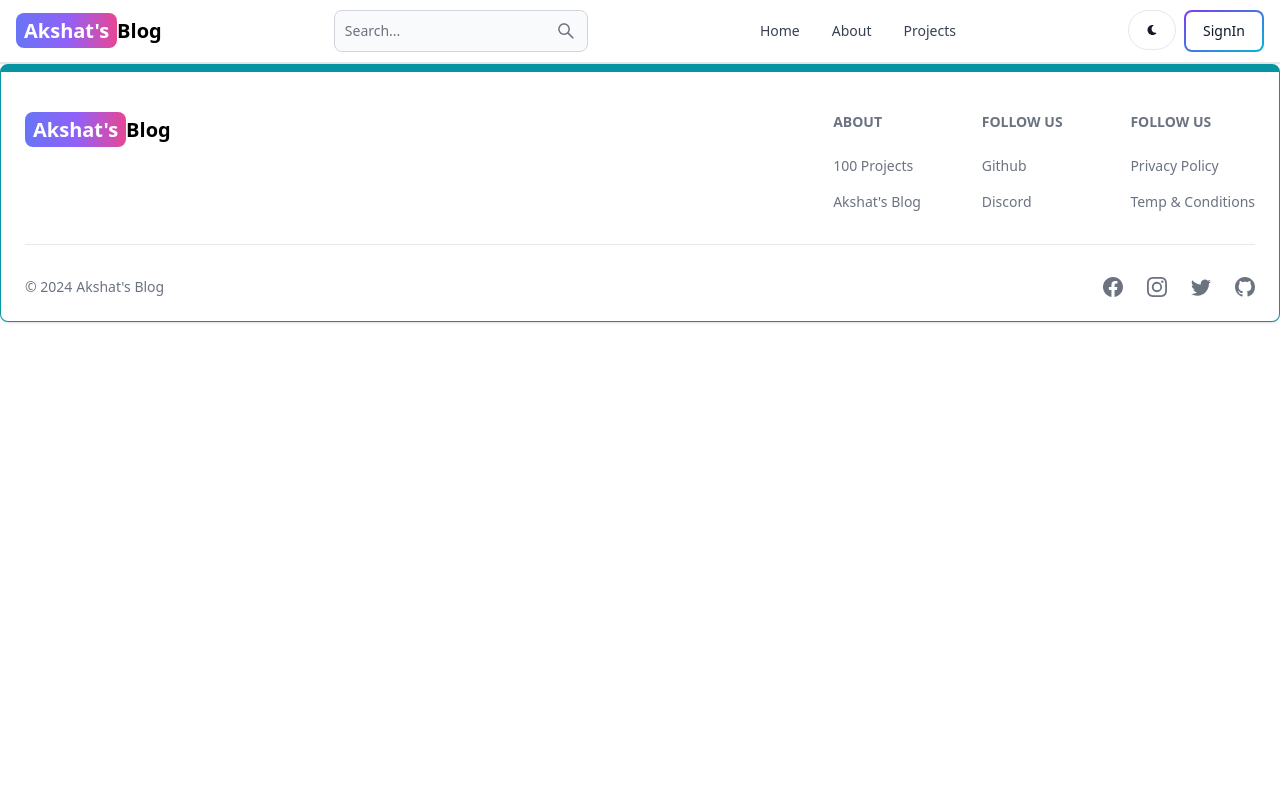
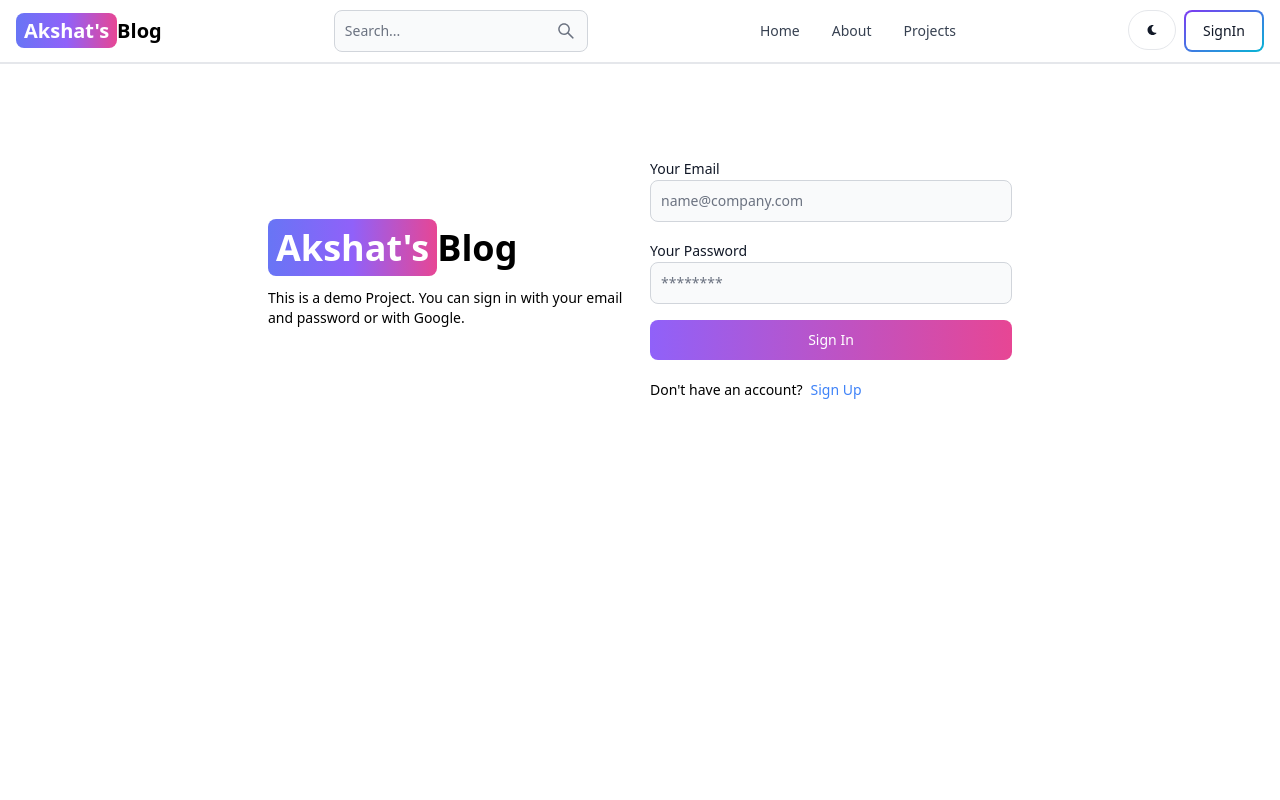
Before and after one commit to Akshat20042/BlogSite, a React (Vite) app in the folder BlogFront/: page /sign-in in a window 1280 px wide. Shown: the top 800 px of the page. Built offline with nearby package versions, Linux system fonts and the light colour scheme.

Commit message:
complete signin functionality

```diff
--- a/BlogFront/src/Pages/SignIn.jsx
+++ b/BlogFront/src/Pages/SignIn.jsx
@@ -1,5 +1,112 @@
+import { Alert, Button, Label, Spinner, TextInput } from "flowbite-react";
 import React from "react";
+import { Link, useNavigate } from "react-router-dom";
+import { useState } from "react";
+import { set } from "mongoose";
 
 export default function SignIn() {
-  return <></>;
+  const [formData, setFormData] = useState({});
+  const [errorMessage, setErrorMessage] = useState(null);
+  const [loading, setloading] = useState(false);
+  const navigate = useNavigate();
+  const handleChange = (e) => {
+    setFormData({ ...formData, [e.target.id]: e.target.value.trim() });
+  };
+  const handleSubmit = async (e) => {
+    e.preventDefault();
+    if (!formData.email || !formData.password) {
+      return setErrorMessage("Please fill out all fields.");
+    }
+    try {
+      setloading(true);
+      setErrorMessage(null);
+      const res = await fetch("/api/auth/signin", {
+        method: "POST",
+        headers: { "Content-Type": "application/json" },
+        body: JSON.stringify(formData),
+      });
+      const data = await res.json();
+      if (data.success === false) {
+        const mm = data.message;
+        return setErrorMessage(mm);
+      }
+      setloading(false);
+      if (res.ok) {
+        navigate("/");
+      }
+    } catch (err) {
+      setErrorMessage(err.message);
+      setloading(false);
+    }
+  };
+  return (
+    <div className="min-h-screen mt-20 ">
+      <div className="flex p-3 max-w-3xl mx-auto flex-col md:flex-row md:items-center gap-5">
+        {/* left */}
+        <div className="flex-1">
+          <Link to="/" className=" font-bold dark:text-white text-4xl ">
+            <span
+              className="px-2 py-1 bg-gradient-to-r from-indigo-500
+          via-purple-500 to-pink-500 rounded-lg text-white"
+            >
+              Akshat's
+            </span>
+            Blog
+          </Link>
+          <p className="text-sm mt-5">
+            This is a demo Project. You can sign in with your email and password
+            or with Google.
+          </p>
+        </div>
+        {/* right */}
+        <div className="flex-1">
+          <form className="flex flex-col gap-4" onSubmit={handleSubmit}>
+            <div>
+              <Label value="Your Email" />
+              <TextInput
+                type="email"
+                placeholder="name@company.com"
+                id="email"
+                onChange={handleChange}
+              />
+            </div>
+            <div>
+              <Label value="Your Password" />
+              <TextInput
+                type="password"
+                placeholder="********"
+                id="password"
+                onChange={handleChange}
+              />
+            </div>
+            <Button
+              gradientDuoTone="purpleToPink"
+              type="submit"
+              disabled={loading}
+            >
+              {loading ? (
+                <>
+                  <Spinner size="sm" />
+                  <span className="pl-3">Loading...</span>
+                </>
+              ) : (
+                "Sign In"
+              )}
+            </Button>
+          </form>
+          <div className="flex gap-2 text-sm mt-5">
+            <span>Don't have an account?</span>
+            <Link to="/sign-up" className="text-blue-500">
+              Sign Up
+            </Link>
+          </div>
+          {errorMessage && (
+            <Alert className="mt-5" color="failure">
+              {errorMessage}
+            </Alert>
+          )}
+        </div>
+      </div>
+    </div>
+  );
 }
```
